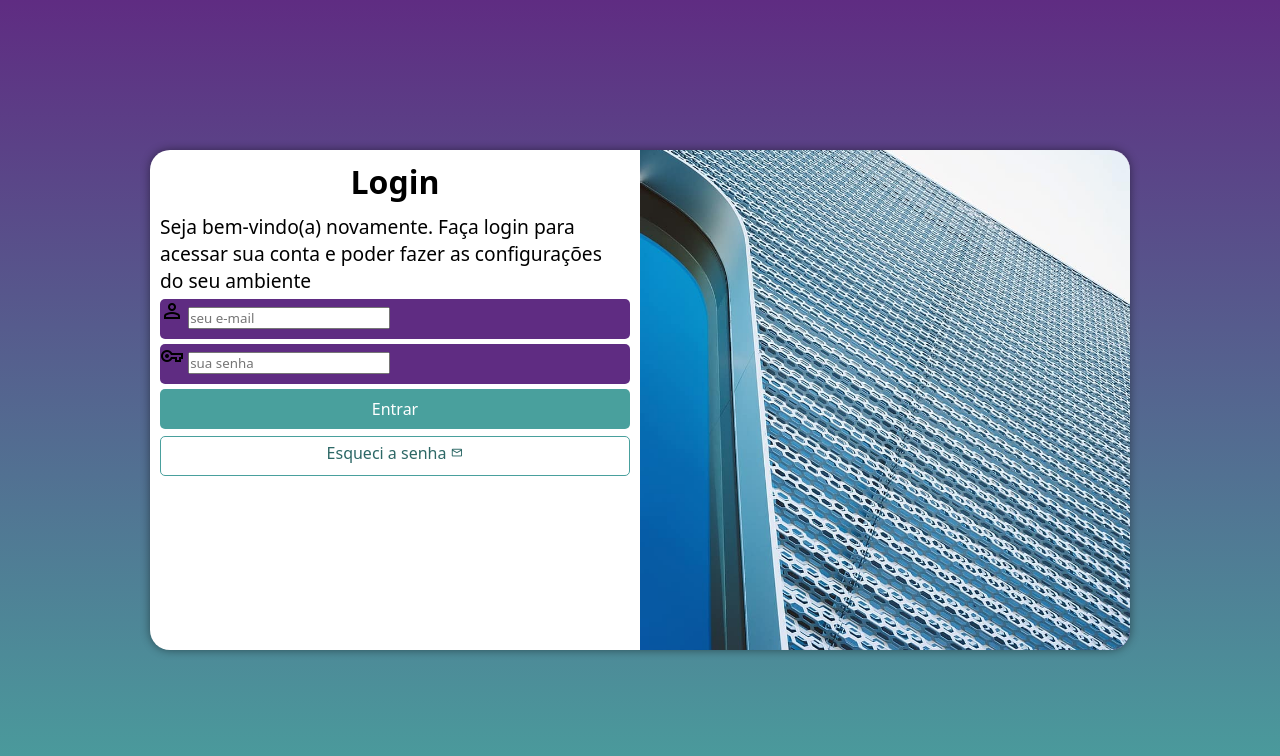
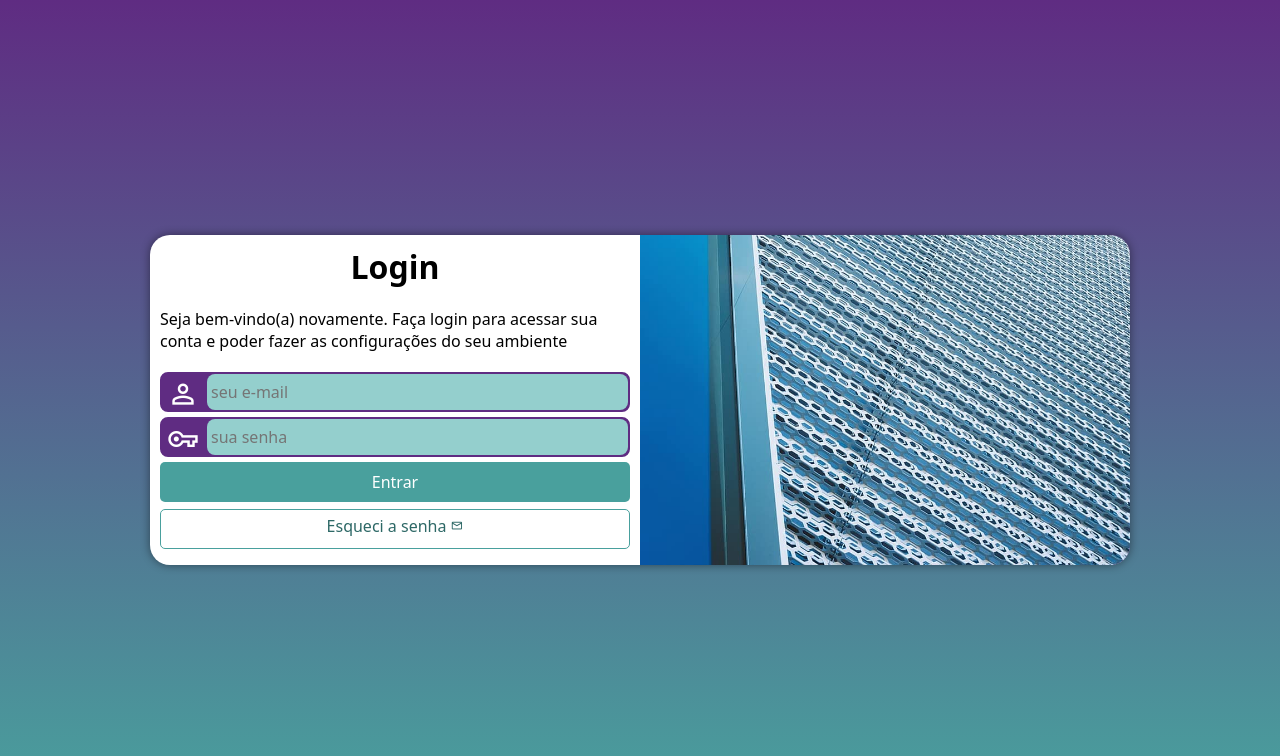
Before and after one commit to kaua-claudino/projeto-login, a plain HTML site: page index.html in a window 1280 px wide. Drawn offline with nearby package versions, Linux system fonts and the light colour scheme.

Commit message:
projeto completo

```diff
--- a/estilos/media-query.css
+++ b/estilos/media-query.css
@@ -16,6 +16,7 @@ grandes desktops: acima de 1280px
 
     section#login {
         width: 90vw;
+        height: 280px;
     }
 
     section#login > div#imagem {
@@ -38,6 +39,7 @@ grandes desktops: acima de 1280px
 
     section#login {
         width: 980px;
+        height: 330px;
     }
 
     section#login > div#imagem {
@@ -56,6 +58,7 @@ grandes desktops: acima de 1280px
     }
 
     div#formulario > p {
-    font-size: 1.2em;
+    font-size: 1em;
+    margin: 20px 0px;
     }
 }
--- a/estilos/style.css
+++ b/estilos/style.css
@@ -29,7 +29,7 @@ section#login {
     position: absolute;
     top: 50%;
     left: 50%;
-    transform: translate(-50%, -50%);
+
     overflow: hidden;
 
     background-color: white;
@@ -38,8 +38,10 @@ section#login {
     border-radius: 20px;
     box-shadow: 0px 0px 10px rgba(0, 0, 0, 0.450);
 
+    transform: translate(-50%, -50%);
     transition: width .3s, height .3s;
     transition-timing-function: ease;
+
 }
 
 section#login > div#imagem {
@@ -66,15 +68,42 @@ div#formulario > p {
 
 form > div.campo {
     background-color: #5f2c82;
+    border: 2px solid #5f2c82;
     display: block;
     width: 100%;
     height: 40px;
-    border-radius: 5px;
+    border-radius: 8px;
     margin: 5px 0px;
 }
 
 div.campo > label {
     display: none;
+}
+
+div.campo > span {
+    color: white;
+    font-size: 2em;
+    width: 40px;
+    padding: 5px;
+    height: 100%;
+    line-height: 30px;
+    text-align: center;
+}
+
+div.campo > input {
+    background-color: #94cfcd;
+    font-size: 1em;
+    width: calc(100% - 45px);
+    height: 100%;
+    float: right;
+    border: 0px;
+    border-radius: 8px;
+    padding: 4px;
+}
+
+div.campo > input:focus-within {
+    background-color: white;
+    border: none;
 }
 
 form > input[type=submit] {
```
